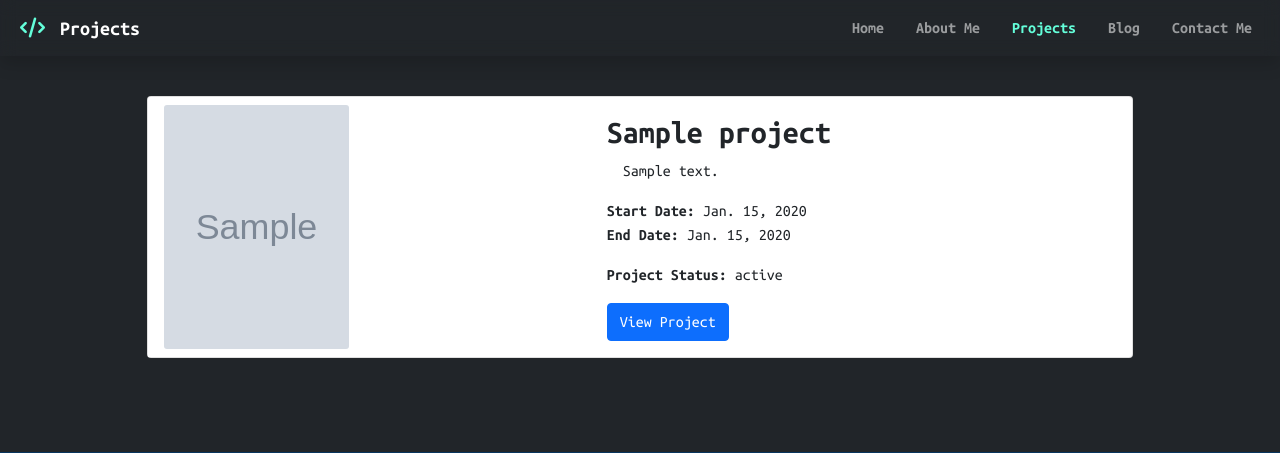
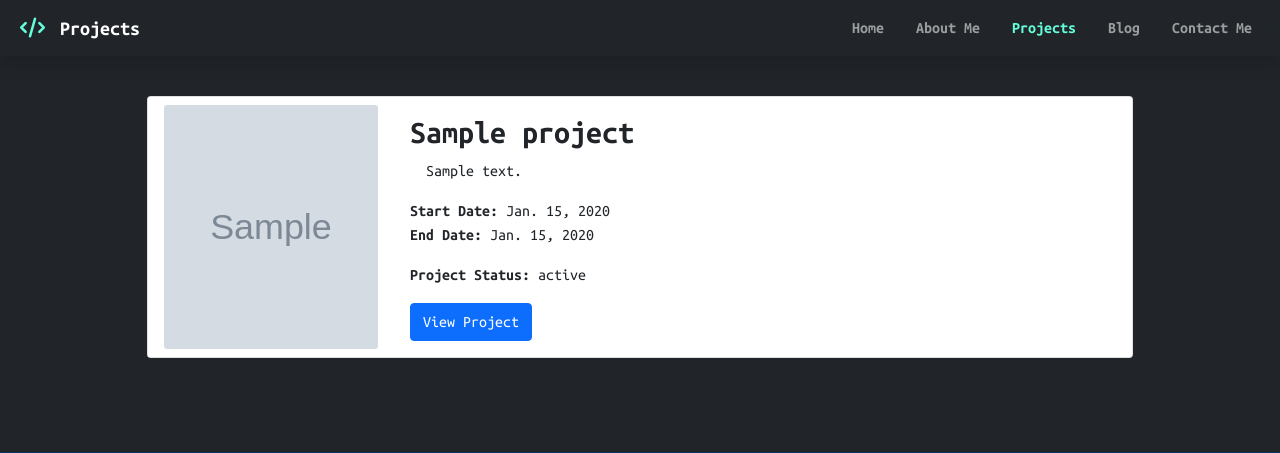
Before and after one commit to Shagasresthaa/portfoliosite, a Django app: page /projects/ in a window 1280 px wide. Shown: the top 453 px of the page. Run offline with Django 3.2, Linux system fonts and the light colour scheme; tables that the repository leaves empty hold one stand-in row (values such as "Sample post"); grey boxes marked "Sample" are stand-in pictures; parts of the project's set-up code (start-up, migrations or seed data) failed here and were passed over; some libraries are stand-ins or nearby versions.

Commit message:
projects css fix

```diff
--- a/projects/static/projects/projects.css
+++ b/projects/static/projects/projects.css
@@ -23,13 +23,13 @@
 }
 
 .card-header {
-    width: 45%;
+    width: 25%;
     border: none;
     background: white;
 }
 
 .card-img {
-    width: inherit;
+    width: -webkit-fill-available;
     height: 100%;
 }
 
```
